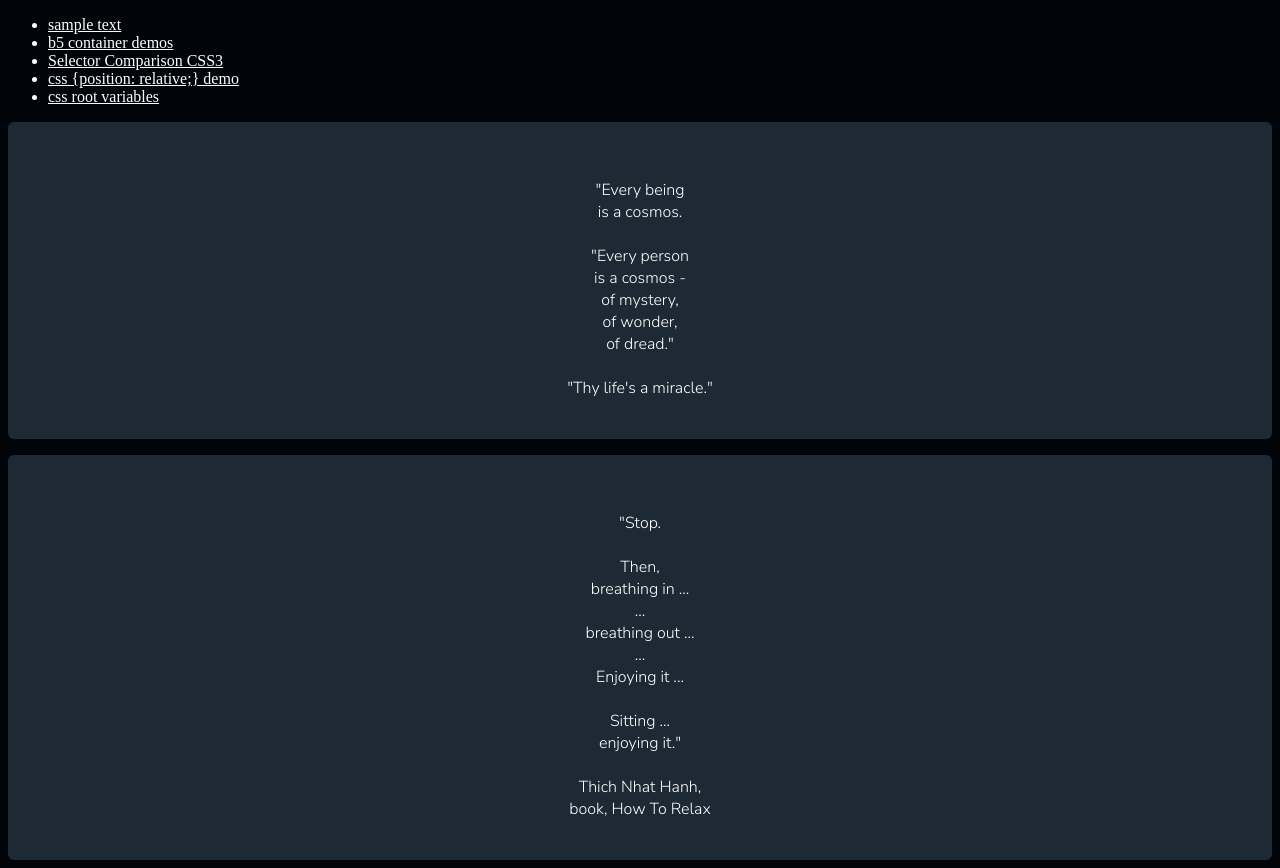
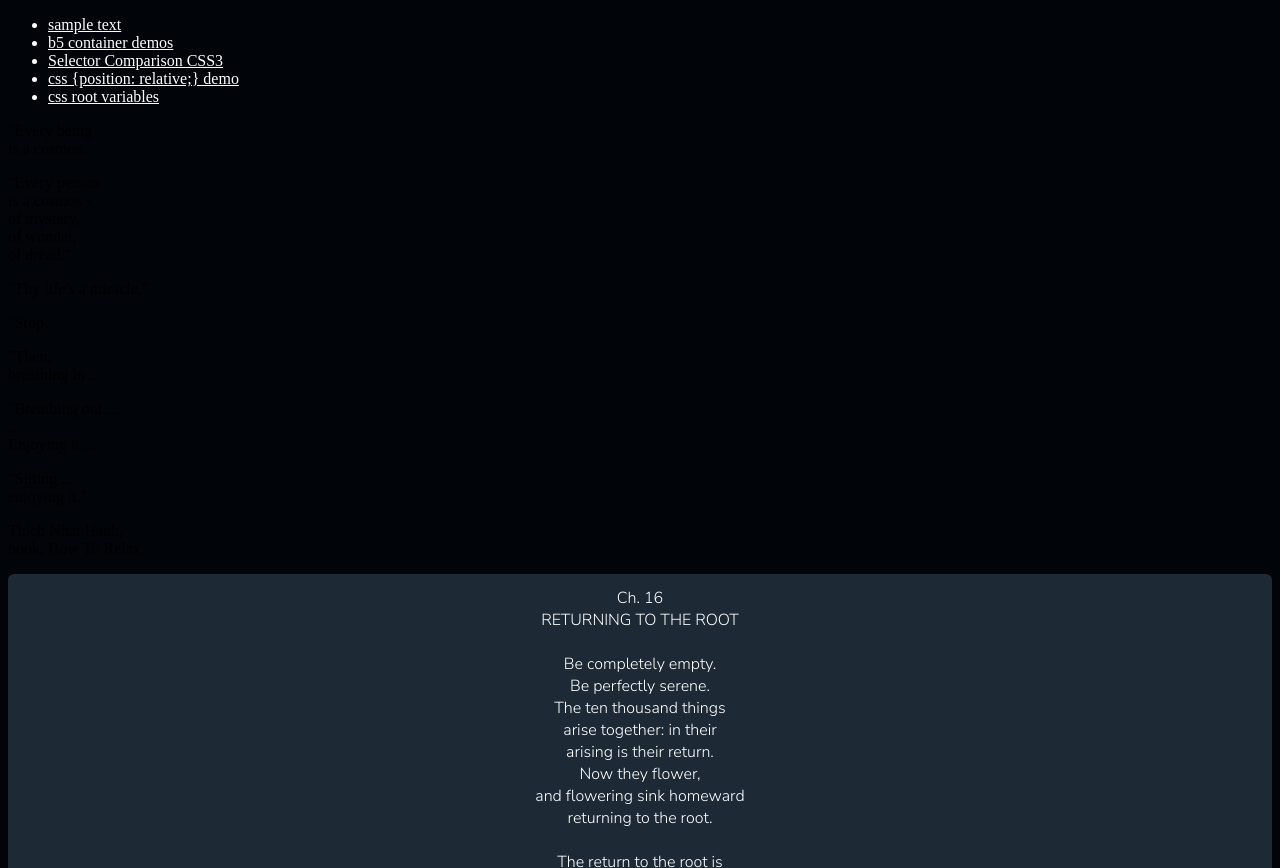
Before and after one commit to tinytao1/way, a plain HTML site: page index.html in a window 1280 px wide. Shown: the top 868 px of the page. Drawn offline with Linux system fonts and the light colour scheme.

Commit message:
Update index.html

```diff
--- a/index.html
+++ b/index.html
@@ -49,43 +49,40 @@
     </li>
 
 </ul>
-<section>
-    <div class='chapter' > </div> <br><br>
-    <div class='text'>
-        "Every being<br>
-        is a cosmos.<br><br>
-        "Every person<br>
+
+<div class="container-fluid">
+       <p> "Every being<br>
+        is a cosmos.</p>
+
+        <p>"Every person<br>
         is a cosmos -<br>
         of mystery,<br>
         of wonder,<br>
-        of dread."<br><br>
+        of dread."</p>
 
-        "Thy life's a miracle."<br>
+        <p>"Thy life's a miracle."</p>
    <!--~Edgar, Shakespear's King Lear<br> -->
-    </div>
-</section>
-
-<section>
-    <div class='chapter' > </div> <br><br>
-    <div class='text'>
-        "Stop.<br><br>
-
-        Then,<br>
-            breathing in ...<br>
-        ...<br>
-        breathing out ...<br>
-        ...<br>
-        Enjoying it ...<br><br>
-
-        Sitting ...<br>
-        enjoying it."<br><br>
-
-        Thich Nhat Hanh, <br>
-        book, How To Relax
+</div>
 
 
+<div class="container-fluid">
+
+        <p>"Stop.</p>
+
+        <p>"Then,<br>
+        breathing in ...</p>
+
+        <p>"Breathing out ...<br>
+        ...<br>
+        Enjoying it ...</p>
+
+        <p>"Sitting ...<br>
+        enjoying it."</p>
+
+        <p>Thich Nhat Hanh, <br>
+        book, How To Relax</p>
+
     </div>
-</section>
 
 
 <section style='display:none;'>
```
